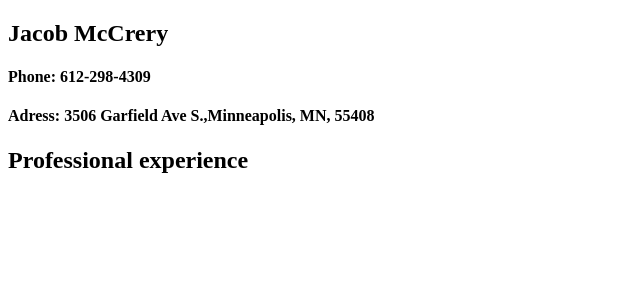
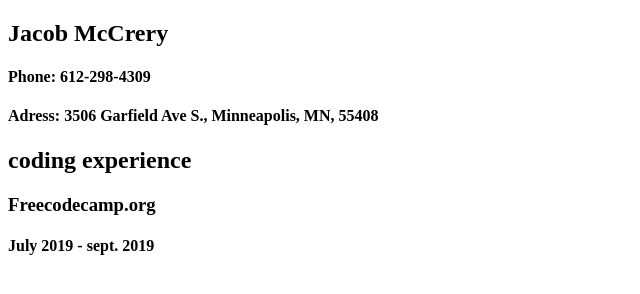
Before and after one commit to jacobmccrery/jacobmccrery.github.io, a plain HTML site: page index.html in a window 1280 px wide. Shown: the whole page, without its empty margins (0-640 px from the left). Drawn offline with Linux system fonts and the light colour scheme.

```diff
--- a/index.html
+++ b/index.html
@@ -7,7 +7,8 @@
                 <h2> Jacob McCrery </h2>
 
                 <h4> Phone: 612-298-4309 </h4>
-                <h4> Adress: 3506 Garfield Ave S.,Minneapolis, MN, 55408 </h4>
+                <h4> Adress: 3506 Garfield Ave S., Minneapolis, MN, 55408 </h4>
                <p> </p>
-            <h2> Professional experience
+            <h2> coding experience
+                     <h3> Freecodecamp.org </h3>                                 <h4> July 2019 - sept. 2019 </h4>
 </html>
```
